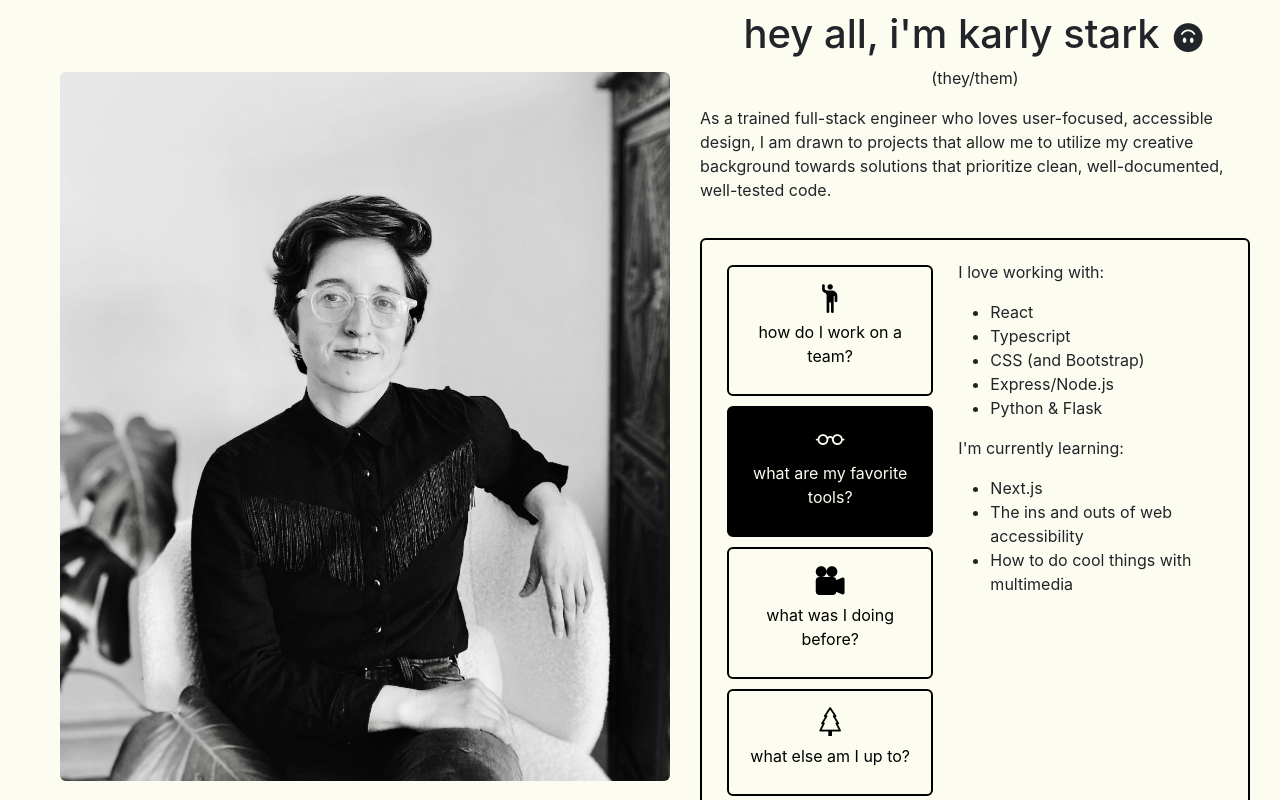
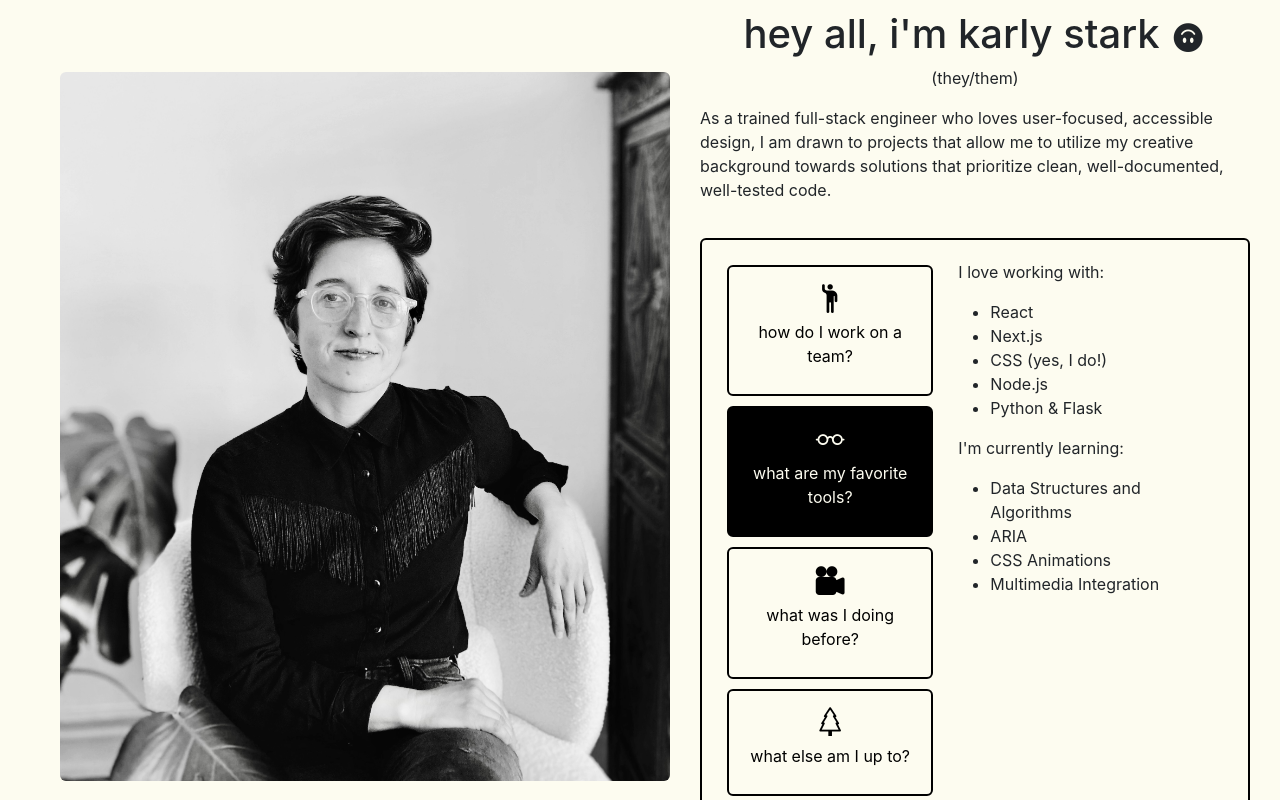
Before and after one commit to karlystark/portfolio, a React (Create React App) app: page /about in a window 1280 px wide. Both pictures are taken after a click on the tab "what are my favorite tools?". Shown: the part 92-892 px from the top of the page. Built offline with nearby package versions, Linux system fonts and the light colour scheme; the HTML template or start-up script is replaced by a standard one; a web font is replaced by a local one.

Commit message:
updated content for favorite tools in QuestionSelect

```diff
--- a/src/QuestionSelect.js
+++ b/src/QuestionSelect.js
@@ -88,16 +88,17 @@ function QuestionSelect() {
             <p>I love working with:</p>
             <ul>
               <li>React</li>
-              <li>Typescript</li>
-              <li>CSS (and Bootstrap) </li>
-              <li>Express/Node.js</li>
+              <li>Next.js</li>
+              <li>CSS (yes, I do!)</li>
+              <li>Node.js</li>
               <li>Python & Flask</li>
             </ul>
             <p>I'm currently learning:</p>
             <ul>
-              <li>Next.js</li>
-              <li>The ins and outs of web accessibility</li>
-              <li>How to do cool things with multimedia</li>
+              <li>Data Structures and Algorithms</li>
+              <li>ARIA</li>
+              <li>CSS Animations</li>
+              <li>Multimedia Integration</li>
             </ul>
           </div>
         }
@@ -136,7 +137,7 @@ function QuestionSelect() {
               <li>on a hiking trail</li>
               <li>at the climbing gym</li>
               <li>making music</li>
-              <li>working on a little animation/video project</li>
+              <li>working on an animation/video project</li>
               <li>nerding out about Survivor</li>
               <li>whittling spoons</li>
             </ul>
```
